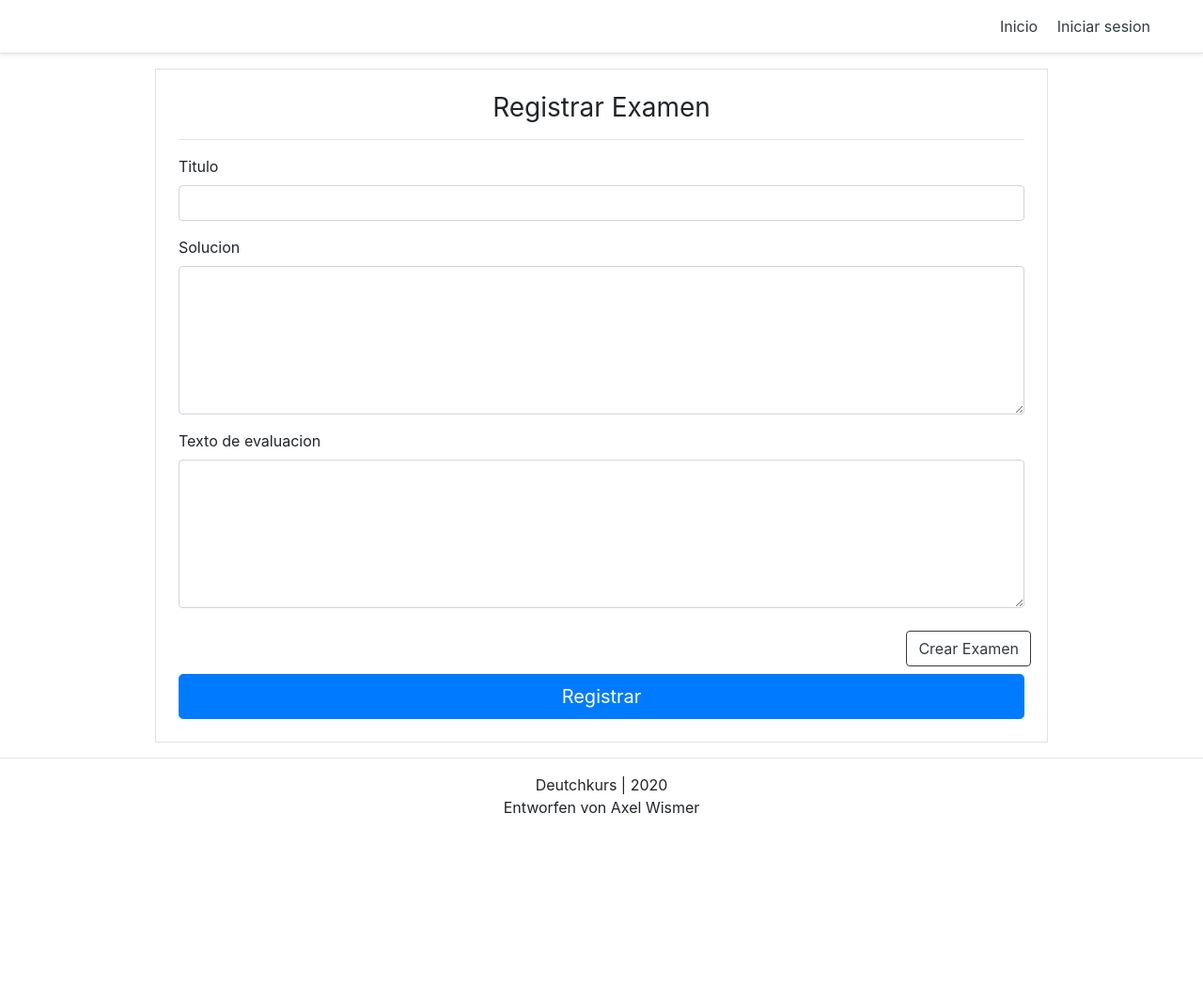
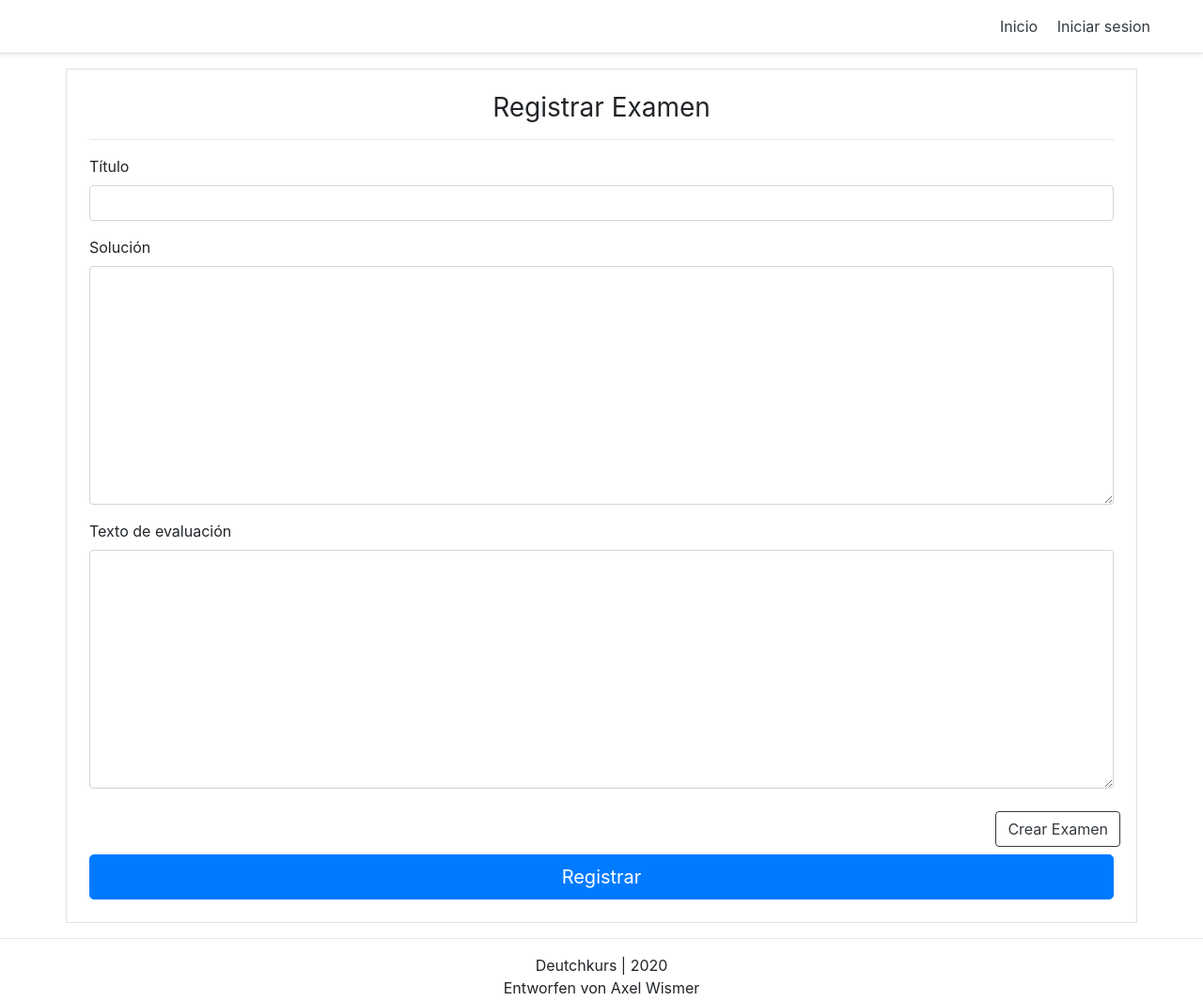
Before and after one commit to AxelWismer/deutchTest, a Django app: page /exams/exam/create in a window 1280 px wide. Shown: the whole page at 94% size. Before the commit the page ends 865 px from the top, so only its background shows below. Run offline with Django 3.2, Linux system fonts and the light colour scheme; some libraries are stand-ins or nearby versions.

Commit message:
ABMC Exam, Account app and Custom app improvements

```diff
--- a/custom/templates/custom/base.html
+++ b/custom/templates/custom/base.html
@@ -5,7 +5,7 @@
 
 <div class="container">
     <div class="row">
-        <div class="col-md-10 mx-auto border order-md-1 p-4">
+        <div class="col-md-12 mx-auto border order-md-1 p-4">
             {% block app_content %}
             {% endblock app_content %}
         </div>
--- a/exams/forms.py
+++ b/exams/forms.py
@@ -14,5 +14,5 @@ class ExamForm(forms.ModelForm):
         super(ExamForm, self).__init__(*args, **kwargs)
         self.helper = FormHelper()
         self.helper.form_tag = False
-        self.fields['solution'].widget.attrs['rows'] = 6
-        self.fields['evaluation_text'].widget.attrs['rows'] = 6
+        self.fields['solution'].widget.attrs['rows'] = 10
+        self.fields['evaluation_text'].widget.attrs['rows'] = 10
--- a/exams/models.py
+++ b/exams/models.py
@@ -8,9 +8,9 @@ class Exam(models.Model):
         verbose_name = 'Examen'
         verbose_name_plural = 'Examenes'
 
-    title = models.CharField(u'Titulo', max_length=256)
-    solution = models.TextField(u'Solucion')
-    evaluation_text = models.TextField(u'Texto de evaluacion')
+    title = models.CharField(u'Título', max_length=256)
+    solution = models.TextField(u'Solución')
+    evaluation_text = models.TextField(u'Texto de evaluación')
 
     def __str__(self):
         return self.title
@@ -23,7 +23,7 @@ class Word(models.Model):
 
     word = models.CharField(u'Palabra', max_length=10)
     prefix = models.CharField(u'Prefijo', max_length=30)
-    solution = models.CharField(u'Solucion', max_length=10)
+    solution = models.CharField(u'Solución', max_length=10)
     exam = models.ForeignKey("Exam", on_delete=models.CASCADE, verbose_name='Examen')
 
     def __str__(self):
```
